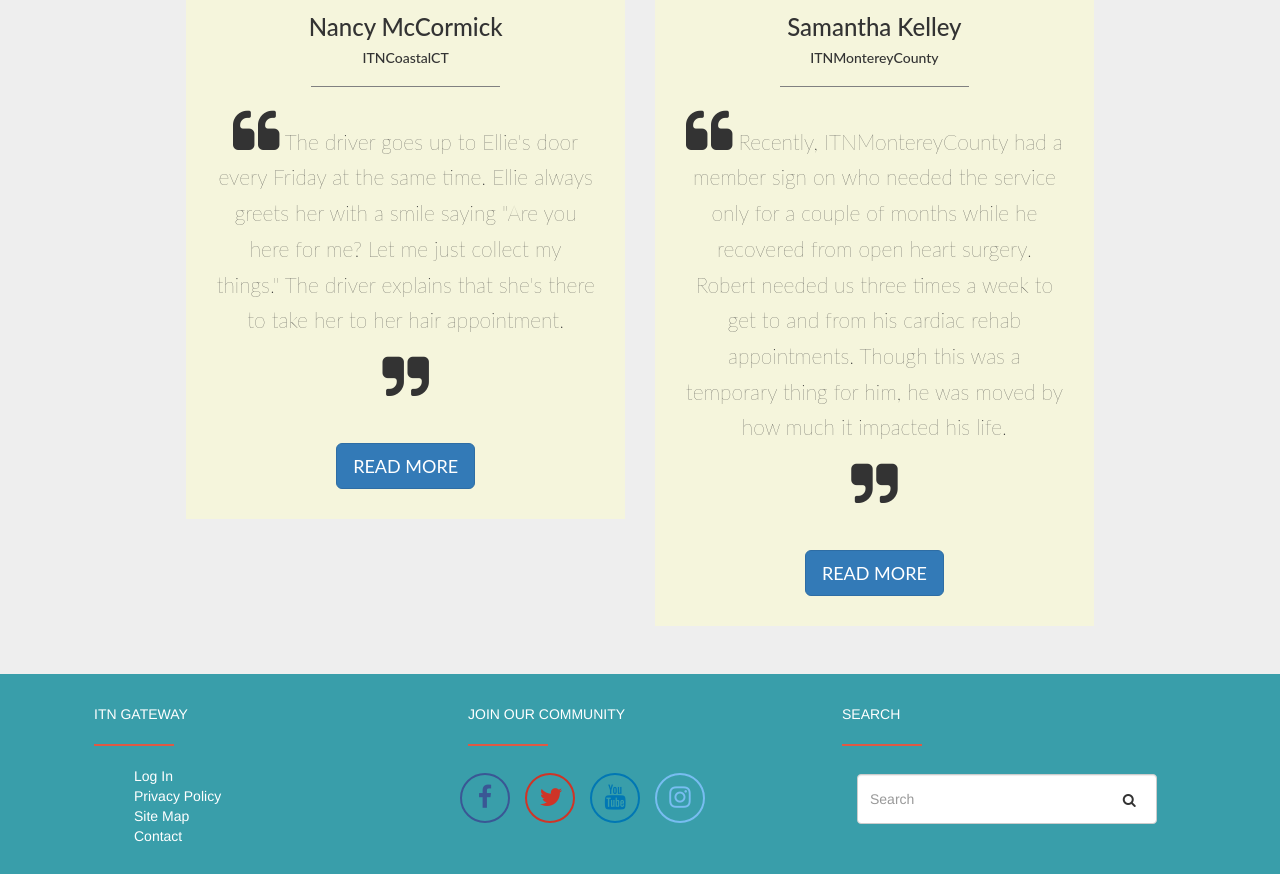
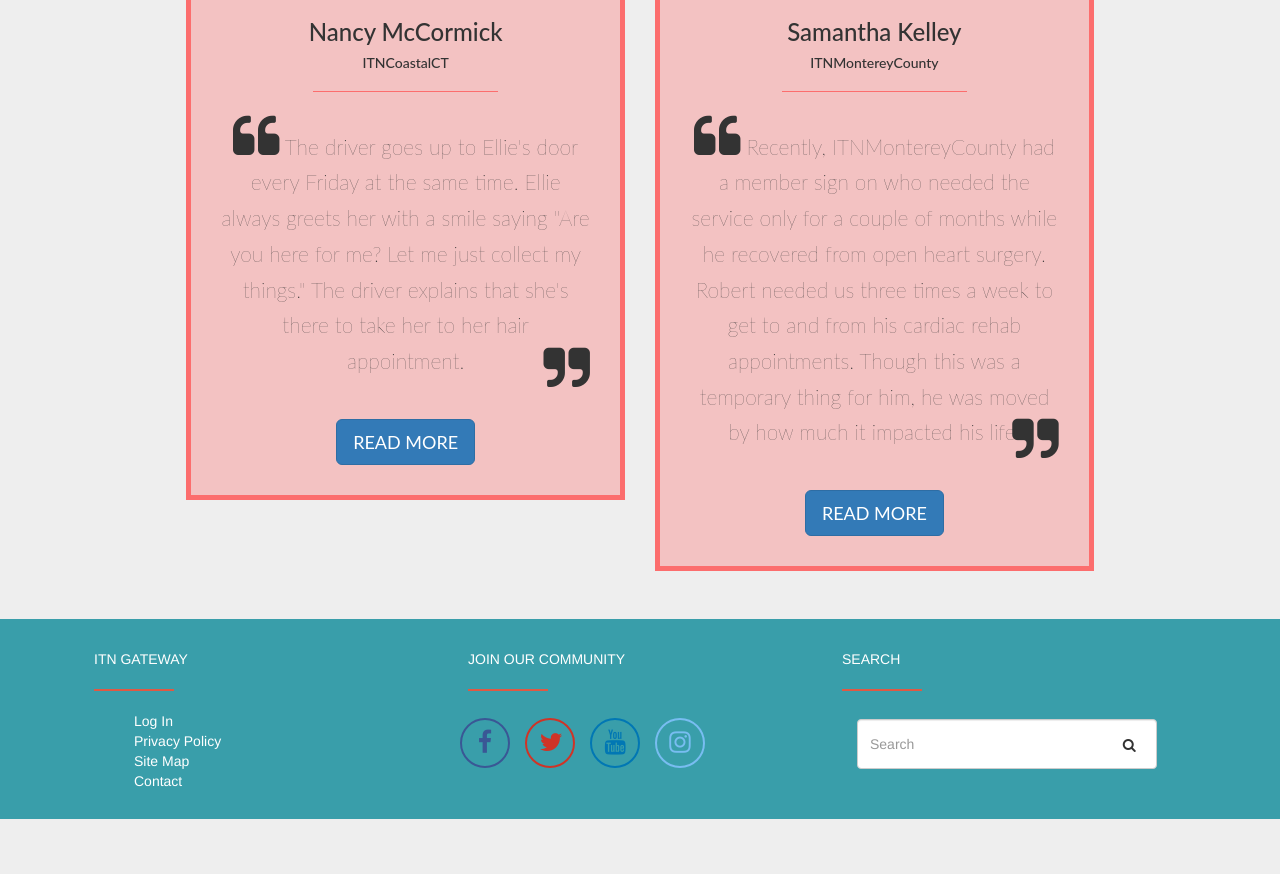
Before and after one commit to samguergen/ITNLanier, a PHP site: page /views/rider-stories.html in a window 1280 px wide. Shown: the part 1204-2078 px from the top of the page. After the commit the page ends 2023 px from the top, so only its background shows below. Run offline with PHP 8.4, Linux system fonts and the light colour scheme; some libraries are stand-ins or nearby versions.

Commit message:
rider stories page complete

```diff
--- a/css/index.css
+++ b/css/index.css
@@ -747,6 +747,7 @@
   line-height: 2;
   margin-bottom: 50px;
   font-size: 25px;
+  color: #fc6d6d;
 }
 .rider-stories .cards-wrapper{
   text-align: center;
@@ -755,7 +756,8 @@
   margin-right: auto;
 }
 .rider-stories .card {
-  background:beige;
+  background: #fc6d6d57;
+  border: 5px solid #fc6d6d;
   padding:30px;
   /*width: 500px;*/
 }
@@ -765,8 +767,8 @@
 .rider-stories hr {
   border: none;
   height: 1px;
-  color: grey;
-  background-color: grey;
+  color: #fc6d6d;
+  background-color: #fc6d6d;
   width: 50%;
 }
 .rider-stories .fa-quote-left, .rider-stories .fa-quote-right {
--- a/views/rider-stories.html
+++ b/views/rider-stories.html
@@ -135,7 +135,7 @@
 
                     <p>Ellie's family handles all the paperwork and scheduling, knowing that Ellie is in good hands. This is only one way that ITNCoastalCT is making a difference in the community.</p>
                   </div>
-                    <i class="fa fa-quote-right" aria-hidden="true"></i>
+                    <i class="fa fa-quote-right pull-right" style="margin-top: -50px;" aria-hidden="true"></i>
                 </p>
                 <button onclick="readMore('nancyText')" class="btn btn-primary btn-lg mt-25">READ MORE</button>
               </div>
@@ -162,7 +162,7 @@
 
                     <p>After the two of us got past our tearing up, Robert asked if he could donate whatever money was left in his Personal Transportation Account back to ITN. So naturally, I teared up again. We have only been in operation since January and it was so touching that our volunteers could make such a big impact in so little time.</p>
                     </div>
-                    <i class="fa fa-quote-right" aria-hidden="true"></i>
+                    <i class="fa fa-quote-right pull-right" style="margin-top: -50px;" aria-hidden="true"></i>
                 </p>
                 <button onclick="readMore('samText')" class="btn btn-primary btn-lg mt-25">READ MORE</button>
               </div>
```
